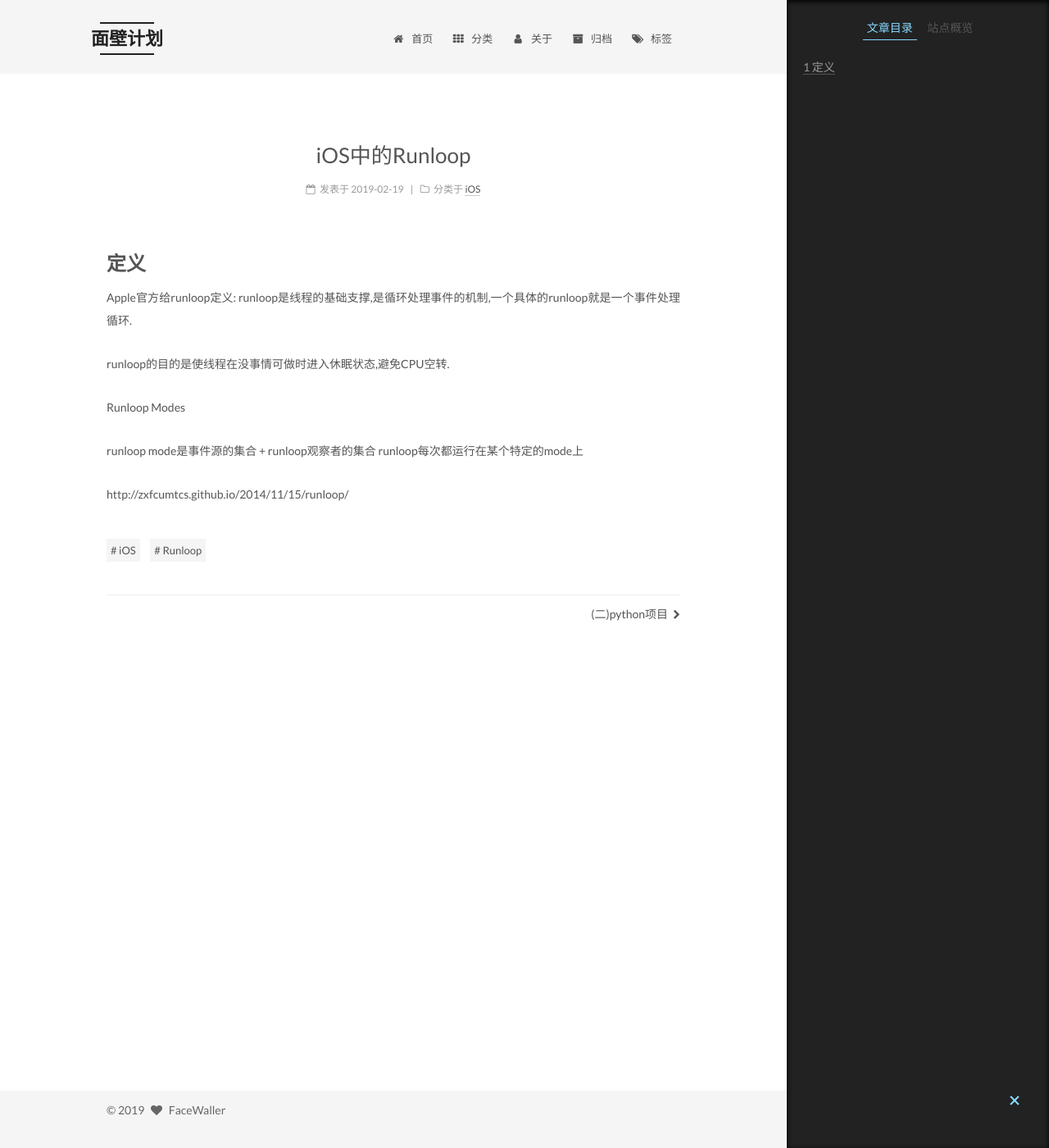
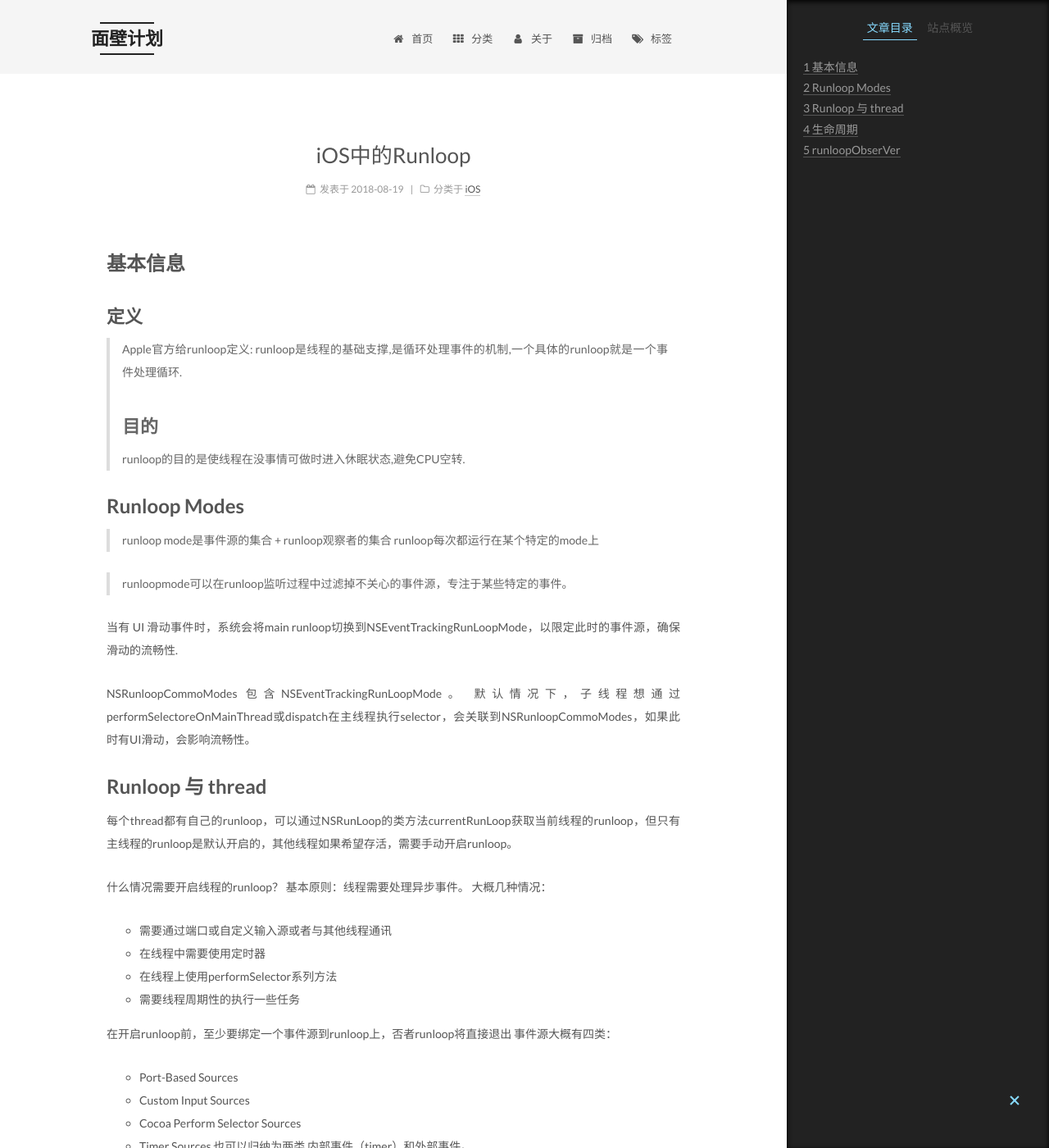
Before and after one commit to FaceWaller/FaceWaller.github.io, a Jekyll site: the page built from _posts/iOS/2019-2-19-iOS中的Runloop.md, in a window 1280 px wide and 1400 px high. Shown: the whole window at 82% size. Built offline with Jekyll 4.4.1, drawn with Linux system fonts in a browser that asks for light colours; comment, search, counter and statistics services are not loaded; some of the changed text lies outside the part shown.

Commit message:
no message

```diff
--- a/_posts/iOS/2019-2-19-iOS中的Runloop.md
+++ b/_posts/iOS/2019-2-19-iOS中的Runloop.md
@@ -1,26 +1,111 @@
 ---
 layout: post                        ## 文章使用的模板
 title: iOS中的Runloop  				## 文章的标题
-date: 2019-2-19						## 发布时间
+date: 2018-8-19						## 发布时间
 author: "FaceWaller"                ## 作者
 categories: iOS
 tags: iOS Runloop
 ---
 
-# 定义
+# 基本信息
+
+## 定义
+>Apple官方给runloop定义: runloop是线程的基础支撑,是循环处理事件的机制,一个具体的runloop就是一个事件处理循环.
+## 目的
+>runloop的目的是使线程在没事情可做时进入休眠状态,避免CPU空转.
+
+# Runloop Modes
+>runloop mode是事件源的集合 + runloop观察者的集合   runloop每次都运行在某个特定的mode上
+
+>runloopmode可以在runloop监听过程中过滤掉不关心的事件源，专注于某些特定的事件。
+
+<!--![avatar](http://blog.leichunfeng.com/images/object_model.png)-->
+
+当有 UI 滑动事件时，系统会将main runloop切换到NSEventTrackingRunLoopMode，以限定此时的事件源，确保滑动的流畅性.
 
 
-Apple官方给runloop定义: runloop是线程的基础支撑,是循环处理事件的机制,一个具体的runloop就是一个事件处理循环.
-
-runloop的目的是使线程在没事情可做时进入休眠状态,避免CPU空转.
-
-
-Runloop Modes
-
-runloop mode是事件源的集合 + runloop观察者的集合   runloop每次都运行在某个特定的mode上
+NSRunloopCommoModes 包含NSEventTrackingRunLoopMode。
+默认情况下，子线程想通过performSelectoreOnMainThread或dispatch在主线程执行selector，会关联到NSRunloopCommoModes，如果此时有UI滑动，会影响流畅性。
 
 
 
 
+# Runloop 与 thread
+每个thread都有自己的runloop，可以通过NSRunLoop的类方法currentRunLoop获取当前线程的runloop，但只有主线程的runloop是默认开启的，其他线程如果希望存活，需要手动开启runloop。
 
-http://zxfcumtcs.github.io/2014/11/15/runloop/
+什么情况需要开启线程的runloop？ 基本原则：线程需要处理异步事件。
+大概几种情况：
+* 需要通过端口或自定义输入源或者与其他线程通讯
+* 在线程中需要使用定时器
+* 在线程上使用performSelector系列方法
+* 需要线程周期性的执行一些任务
+
+
+在开启runloop前，至少要绑定一个事件源到runloop上，否者runloop将直接退出
+事件源大概有四类：
+* Port-Based Sources
+* Custom Input Sources
+* Cocoa Perform Selector Sources
+* Timer Sources
+也可以归纳为两类  内部事件（timer）和外部事件。
+
+注意点:
+* 在子线程执行performSelector时，子线程需要开启runloop，不然selector将会入队，直到runloop启动才会被执行
+* 所有入队的performSelector将会在一次runloop中全部被处理，而不是每次runloop处理一个selector
+* 当selector执行后，该performSource将会被从runloop上移除掉
+* 当timer触发的事件不会使runloop退出
+* 当timer触发时，runloop正在处理其他事件，timerhandler需要等到下一个loop才会被执行
+* 如果runloop没有启动，timer永远不会触发
+
+
+# 生命周期
+runloop的生命周期大概要经历三个阶段：
+* runloop启动后首先处理待处理的事件，如：timer    inputsource
+* 进入休眠，等待新任务的到来
+* 有新任务了，runloop被唤醒处理新任务，runloop重启或退出
+
+
+# runloopObserVer
+
+通过runloop observer，我们可以近距离的监听runloop以下重要事件：
+
+* runloop 启动
+* runloop 即将处理timer
+* runloop 即将处理 input source event
+* runloop 即将进入休眠状态
+* runloop 被唤醒，但还未处理唤醒它的事件
+* runloop 退出
+
+CFRunLoopObserver — runloop之窗
+通过添加检测方法可以查看runloop的各阶段状态，定义的observerRunLoop()可以随意添加到主线程或者子线程。
+void observerRunLoop()
+{
+CFRunLoopObserverRef observer = CFRunLoopObserverCreateWithHandler(kCFAllocatorDefault, kCFRunLoopAllActivities, YES, 0, ^(CFRunLoopObserverRef observer, CFRunLoopActivity activity) {
+
+switch (activity) {
+case kCFRunLoopEntry:
+NSLog(@"进入");
+break;
+case kCFRunLoopBeforeTimers:
+NSLog(@"即将进入timer事件");
+break;
+case kCFRunLoopBeforeSources:
+NSLog(@"即将进入source事件");
+break;
+case kCFRunLoopBeforeWaiting:
+NSLog(@"休眠");
+break;
+case kCFRunLoopAfterWaiting:
+NSLog(@"被唤醒");
+break;
+case kCFRunLoopExit:
+NSLog(@"退出");
+break;
+
+default:
+break;
+}
+
+});
+CFRunLoopAddObserver([[NSRunLoop currentRunLoop] getCFRunLoop], observer, kCFRunLoopCommonModes);
+}
```
Also changed, not shown: 1 other file.
